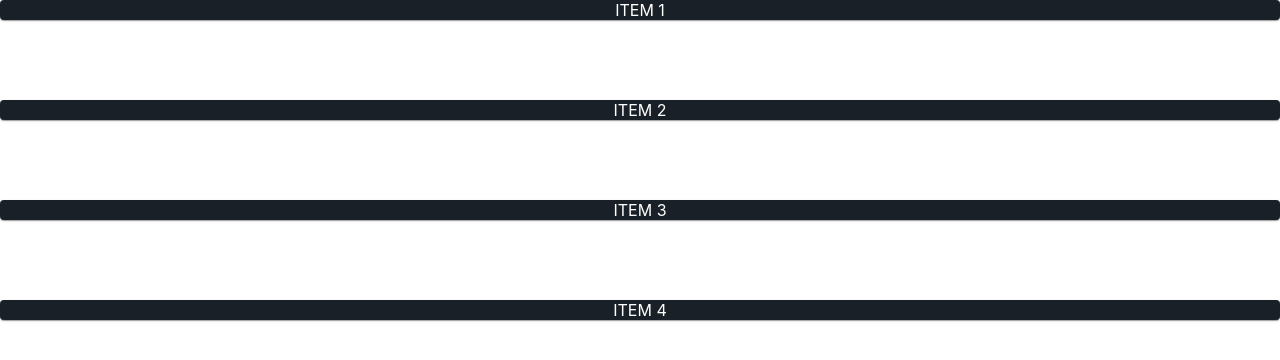
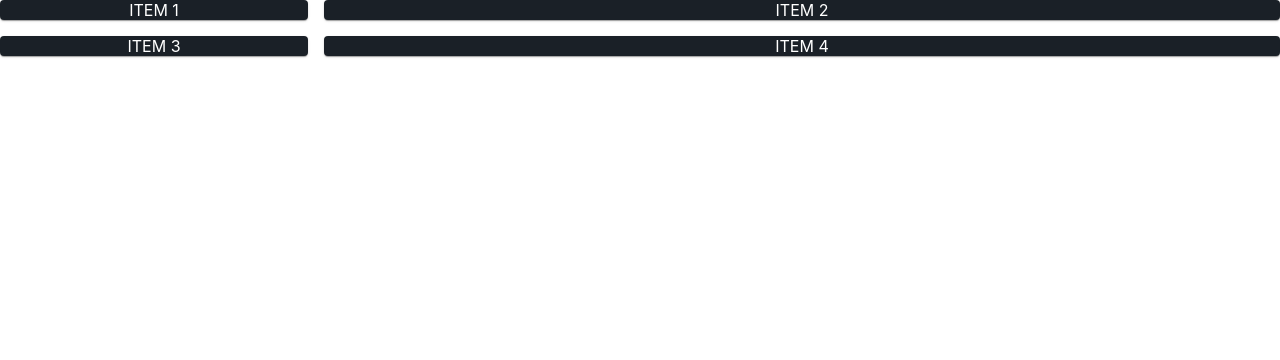
Before and after one commit to treinaweb/treinaweb-Material-UI-layout-Grid-system, a React (Create React App) app: page / in a window 1280 px wide. Shown: the top 360 px of the page. Built offline with nearby package versions, Linux system fonts and the light colour scheme.

Commit message:
04:10 - Conhecendo a propriedade columns

```diff
--- a/src/App.js
+++ b/src/App.js
@@ -69,20 +69,20 @@ function Layout() {
 function TabelaDeBreakpoints() {
 
   return (
-    <Grid container rowSpacing={10} columnSpacing={{ xs: 1, sm: 5, md: 10 }}>
-      <Grid item xs={6} sm={3} md={8} lg={12} xl={4}>
+    <Grid container spacing={2} columns={{ xs: 4, sm: 8, md: 12 }}>
+      <Grid item xs={2} sm={2} md={3} >
         <Item>ITEM 1</Item>
       </Grid>
 
-      <Grid item xs={6} sm={3} md={4} lg={12} xl={4}>
+      <Grid item xs={2} sm={2} md={9} >
         <Item>ITEM 2</Item>
       </Grid>
 
-      <Grid item xs={6} sm={3} md={4} lg={12} xl={4}>
+      <Grid item xs={2} sm={2} md={3} >
         <Item>ITEM 3</Item>
       </Grid>
 
-      <Grid item xs={6} sm={3} md={8} lg={12} xl={4}>
+      <Grid item xs={2} sm={2} md={9} >
         <Item>ITEM 4</Item>
       </Grid>
 
```
